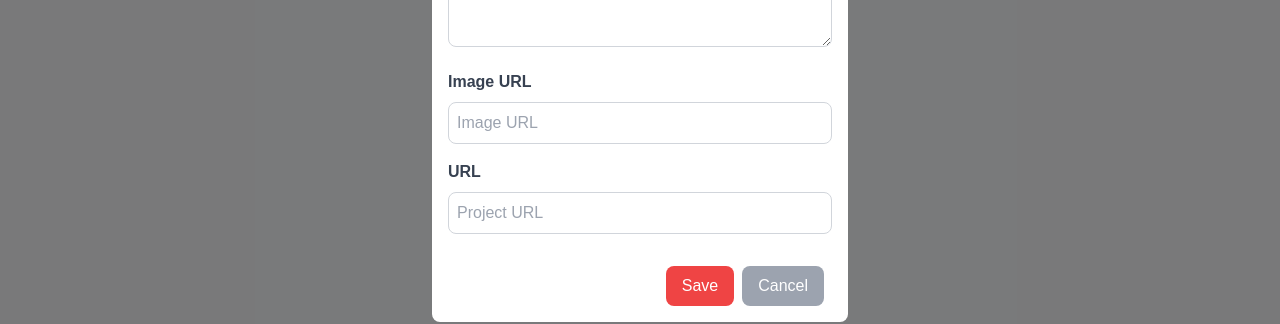
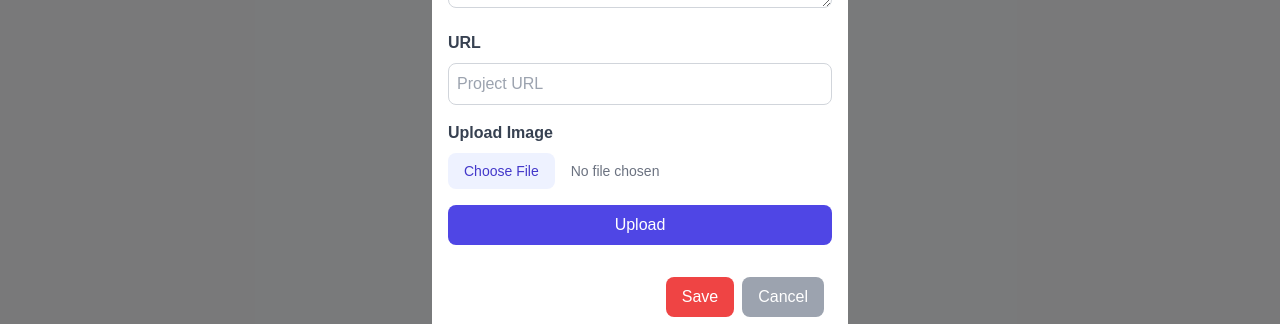
Before and after one commit to SobujRoySunday/portfolio, a Next.js app: page /dashboard in a window 1280 px wide. Both pictures are taken after a click on the button 1112 px from the left and 64 px from the top of the page. Shown: the part 360-684 px from the top of the page. Built offline with nearby package versions, Linux system fonts and the light colour scheme; no server answers; the database is empty.

Commit message:
Add cover image upload using cloudinary api

```diff
--- a/package.json
+++ b/package.json
@@ -10,6 +10,7 @@
   },
   "dependencies": {
     "axios": "^1.7.9",
+    "cloudinary": "^2.5.1",
     "jsonwebtoken": "^9.0.2",
     "mongoose": "^8.9.2",
     "next": "^14.2.4",
--- /dev/null
+++ b/src/app/api/upload/route.ts
@@ -0,0 +1,21 @@
+import { NextResponse } from "next/server";
+import cloudinary from "@/lib/cloudinary";
+
+export const POST = async (req: Request) => {
+  try {
+    const { image } = await req.json();
+
+    if (!image) {
+      return NextResponse.json({ error: "Image is required" }, { status: 400 });
+    }
+
+    const uploadedImage = await cloudinary.uploader.upload(image, {
+      folder: "portfolio", // Optional: Organize your uploads
+    });
+
+    return NextResponse.json({ url: uploadedImage.secure_url });
+  } catch (error) {
+    console.error("Cloudinary upload error:", error);
+    return NextResponse.json({ error: "Upload failed" }, { status: 500 });
+  }
+};
--- a/src/app/dashboard/page.tsx
+++ b/src/app/dashboard/page.tsx
@@ -4,7 +4,7 @@ import axios from 'axios';
 import Image from 'next/image';
 import Link from 'next/link';
 import { useRouter } from 'next/navigation';
-import React, { useEffect } from 'react';
+import React, { useEffect, useState } from 'react';
 import { CiStar, FaStar, IoCreate, IoLogOut, RiDeleteBin2Fill, RiEdit2Fill } from '@/constants'
 
 interface Project {
@@ -17,6 +17,55 @@ interface Project {
 }
 
 const Dashboard = () => {
+  const [file, setFile] = useState<File | null>(null);
+  const [preview, setPreview] = useState<string | null>(null);
+  const [uploading, setUploading] = useState(false);
+
+  const handleFileChange = (e: React.ChangeEvent<HTMLInputElement>) => {
+    const selectedFile = e.target.files?.[0];
+    if (selectedFile) {
+      setFile(selectedFile);
+      setPreview(URL.createObjectURL(selectedFile));
+    }
+  };
+
+  const handleUpload = async () => {
+    if (!file) return;
+    setUploading(true);
+
+    const formData = new FormData();
+    formData.append('image', file);
+
+    try {
+      const base64 = await convertToBase64(file);
+      const response = await fetch('/api/upload', {
+        method: 'POST',
+        headers: { 'Content-Type': 'application/json' },
+        body: JSON.stringify({ image: base64 }),
+      });
+
+      const data = await response.json();
+      if (response.ok) {
+        setNewProjectData((prevData) => ({ ...prevData, image: data.url }));
+      } else {
+        console.error('Upload failed:', data.error);
+      }
+    } catch (error) {
+      console.error('Error uploading image:', error);
+    } finally {
+      setUploading(false);
+    }
+  };
+
+  const convertToBase64 = (file: File): Promise<string> => {
+    return new Promise((resolve, reject) => {
+      const reader = new FileReader();
+      reader.readAsDataURL(file);
+      reader.onload = () => resolve(reader.result as string);
+      reader.onerror = (error) => reject(error);
+    });
+  };
+
   const [projects, setProjects] = React.useState<Project[]>([]);
   const router = useRouter();
   const [deleteDialog, setDeleteDialog] = React.useState(false);
@@ -115,7 +164,7 @@ const Dashboard = () => {
       {/* Project editor dialog box */}
       {projectEditor && (
         <div className="fixed top-0 left-0 w-full h-full flex items-center justify-center bg-black bg-opacity-50 z-50">
-          <div className="bg-white p-4 rounded-lg">
+          <div className="bg-white p-4 rounded-lg h-[80vh] overflow-y-auto">
             <p className="text-lg font-semibold mb-2">Edit Project</p>
             <form className='flex flex-col w-96'>
               <div className="mb-4">
@@ -127,19 +176,37 @@ const Dashboard = () => {
                 <textarea className="w-full p-2 border border-gray-300 rounded-lg" rows={4} name='description' value={newProjectData.description} onChange={(e) => setNewProjectData({ ...newProjectData, description: e.target.value })} placeholder='Project Description' />
               </div>
               <div className="mb-4">
-                <label className="block text-gray-700 font-semibold mb-2" htmlFor='image'>Image URL</label>
-                <input type="text" className="w-full p-2 border border-gray-300 rounded-lg" name='image' value={newProjectData.image} onChange={(e) => setNewProjectData({ ...newProjectData, image: e.target.value })} placeholder='Image URL' />
-              </div>
-              <div className="mb-4">
                 <label className="block text-gray-700 font-semibold mb-2" htmlFor='url'>URL</label>
                 <input type="text" className="w-full p-2 border border-gray-300 rounded-lg" name='url' value={newProjectData.url} onChange={(e) => setNewProjectData({ ...newProjectData, url: e.target.value })} placeholder='Project URL' />
+              </div>
+              <div className='mb-4'>
+                <label className="block text-gray-700 font-semibold mb-2" htmlFor='image'>Upload Image</label>
+                <input
+                  type="file"
+                  accept="image/*"
+                  onChange={handleFileChange}
+                  className="block w-full text-sm text-gray-500 file:mr-4 file:py-2 file:px-4 file:rounded-lg file:border-0 file:text-sm file:bg-indigo-50 file:text-indigo-700 hover:file:bg-indigo-100"
+                />
+                {preview && (
+                  <Image src={preview} alt="Preview" width={1280} height={720} className="mt-4 w-full rounded-lg" />
+                )}
+                <button
+                  onClick={handleUpload}
+                  disabled={uploading}
+                  className="mt-4 w-full bg-indigo-600 text-white py-2 rounded-lg hover:bg-indigo-700 disabled:opacity-50"
+                >
+                  {uploading ? 'Uploading...' : 'Upload'}
+                </button>
+                {newProjectData.image && (
+                  <p className="mt-4 text-green-600">Image URL: {newProjectData.image}</p>
+                )}
               </div>
             </form>
             <div className="flex justify-end mt-4">
               <button className="px-4 py-2 bg-red-500 text-white rounded-lg mr-2" onClick={() => { handleSave() }}>
                 Save
               </button>
-              <button className="px-4 py-2 bg-gray-400 text-white rounded-lg mr-2" onClick={() => { setProjectEditor(false); setEditorMode(''); }}>
+              <button className="px-4 py-2 bg-gray-400 text-white rounded-lg mr-2" onClick={() => { setProjectEditor(false); setEditorMode(''); setNewProjectData({ name: '', description: '', url: '', image: '' }); }}>
                 Cancel
               </button>
             </div>
--- /dev/null
+++ b/src/lib/cloudinary.ts
@@ -0,0 +1,10 @@
+import { v2 as cloudinary } from "cloudinary";
+
+cloudinary.config({
+  cloud_name: process.env.CLOUDINARY_CLOUD_NAME,
+  api_key: process.env.CLOUDINARY_API_KEY,
+  api_secret: process.env.CLOUDINARY_API_SECRET,
+  secure: true,
+});
+
+export default cloudinary;
```
Also changed, not shown: 1 other file (tests, documents, lock files or other folders).
